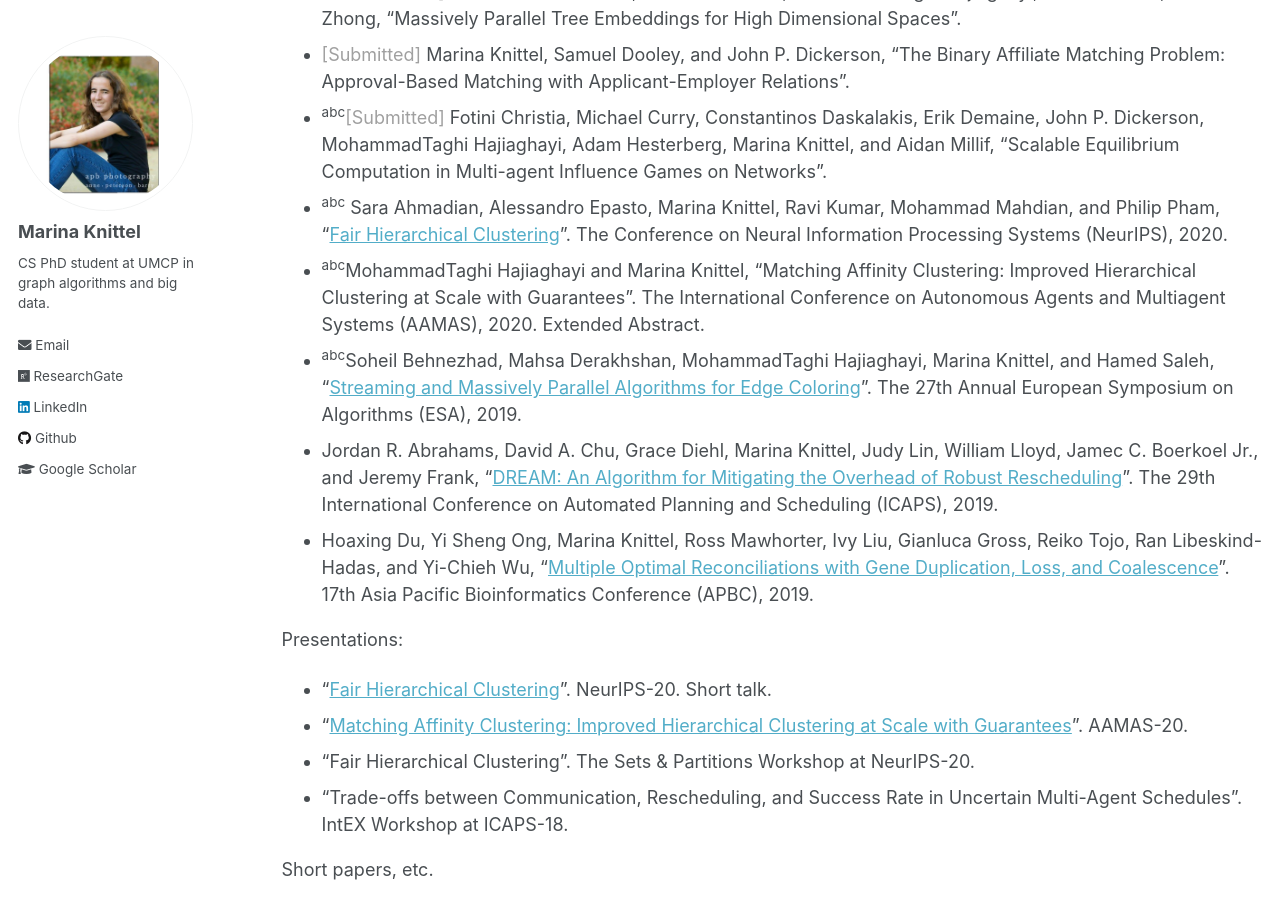
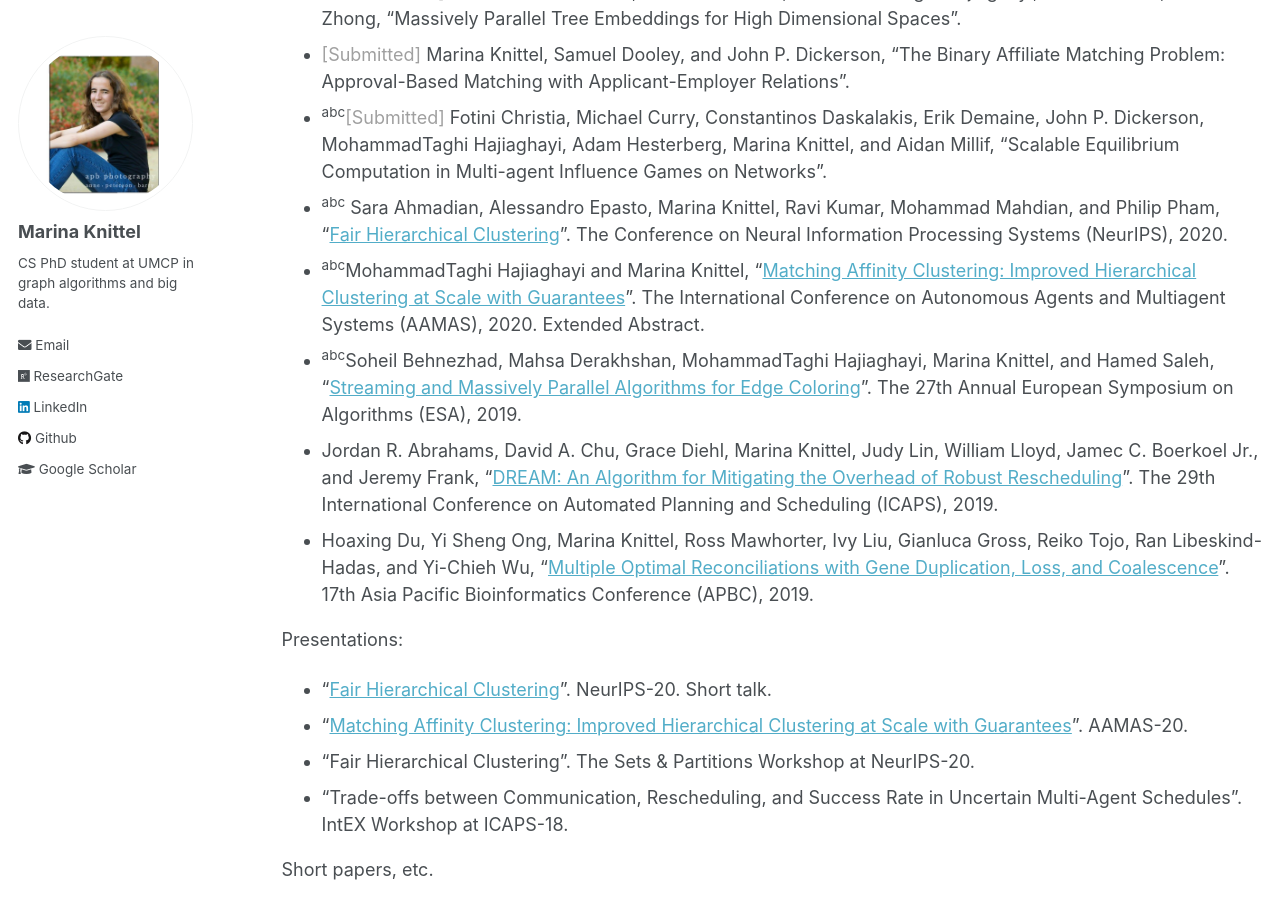
Before and after one commit to mknittel/mknittel.github.io, a Jekyll site: the page built from _pages/publications.md, in a window 1280 px wide and 900 px high, scrolled down 377 px. Built offline with Jekyll 4.4.1, drawn with Linux system fonts in a browser that asks for light colours; some of the changed lines change nothing that is shown.

Commit message:
Added link to MAC abstract

```diff
--- a/_pages/publications.md
+++ b/_pages/publications.md
@@ -13,7 +13,7 @@ Conference
 * <span style="color:#A0A0A0">[Submitted]</span> Marina Knittel, Samuel Dooley, and John P. Dickerson, "The Binary Affiliate Matching Problem: Approval-Based Matching with Applicant-Employer Relations".
 * <sup>abc</sup><span style="color:#A0A0A0">[Submitted]</span> Fotini Christia, Michael Curry, Constantinos Daskalakis, Erik Demaine, John P. Dickerson, MohammadTaghi Hajiaghayi, Adam Hesterberg, Marina Knittel, and Aidan Millif, "Scalable Equilibrium Computation in Multi-agent Influence Games on Networks".
 * <sup>abc</sup> Sara Ahmadian, Alessandro Epasto, Marina Knittel, Ravi Kumar, Mohammad Mahdian, and Philip Pham, "[Fair Hierarchical Clustering](https://mknittel.github.io/publications/Ahmadian-et-al-NeurIPS-2020)". The Conference on Neural Information Processing Systems (NeurIPS), 2020.
-* <sup>abc</sup>MohammadTaghi Hajiaghayi and Marina Knittel, "Matching Affinity Clustering: Improved Hierarchical Clustering at Scale with Guarantees". The International Conference on Autonomous Agents and Multiagent Systems (AAMAS), 2020. Extended Abstract.
+* <sup>abc</sup>MohammadTaghi Hajiaghayi and Marina Knittel, "[Matching Affinity Clustering: Improved Hierarchical Clustering at Scale with Guarantees](http://www.ifaamas.org/Proceedings/aamas2020/pdfs/p1864.pdf)". The International Conference on Autonomous Agents and Multiagent Systems (AAMAS), 2020. Extended Abstract.
 * <sup>abc</sup>Soheil Behnezhad, Mahsa Derakhshan, MohammadTaghi Hajiaghayi, Marina Knittel, and Hamed Saleh, "[Streaming and Massively Parallel Algorithms for Edge Coloring](https://mknittel.github.io/publications/Behnezhad-et-al-ESA-2019)". The 27th Annual European Symposium on Algorithms (ESA), 2019.
 * Jordan R. Abrahams, David A. Chu, Grace Diehl, Marina Knittel, Judy Lin, William Lloyd, Jamec C. Boerkoel Jr., and Jeremy Frank, "[DREAM: An Algorithm for Mitigating the Overhead of Robust Rescheduling](https://mknittel.github.io/publications/Abrahams-et-al-ICAPS-2019)". The 29th International Conference on Automated Planning and Scheduling (ICAPS), 2019.
 * Hoaxing  Du,  Yi  Sheng  Ong,  Marina  Knittel,  Ross  Mawhorter,  Ivy  Liu,  Gianluca  Gross,  Reiko Tojo, Ran Libeskind-Hadas, and Yi-Chieh Wu, "[Multiple Optimal Reconciliations with Gene Duplication,  Loss,  and  Coalescence](https://mknittel.github.io/publications/Du-et-al-APBC-2019)". 17th Asia Pacific Bioinformatics Conference (APBC), 2019.
```
